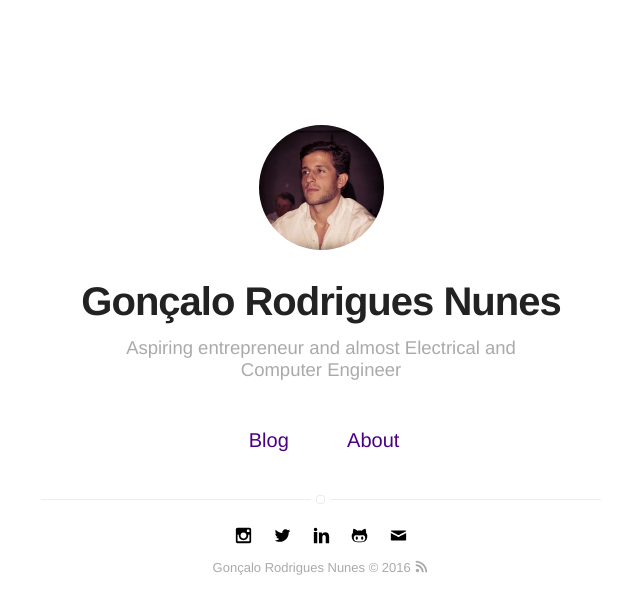
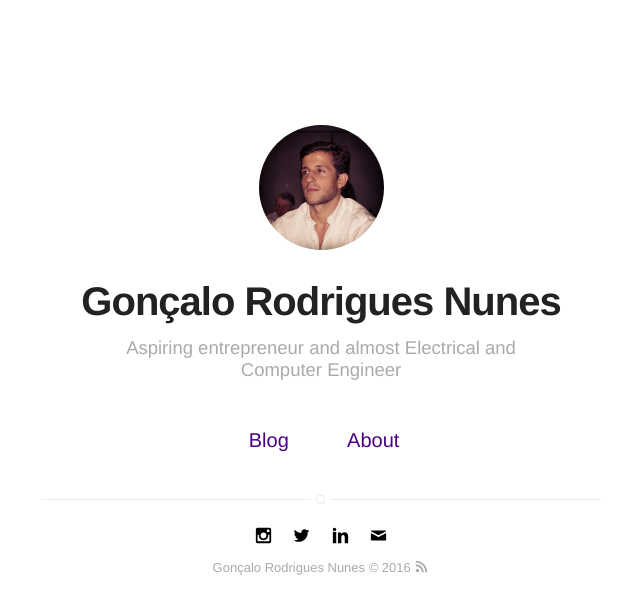
Before and after one commit to Gorbyy/gorbyy.github.io, a Jekyll site: the page built from index.html, in a window 1280 px wide. Shown: the top 614 px of the page, without its empty margins (319-959 px from the left). Built offline with Jekyll 4.4.1, drawn with Linux system fonts in a browser that asks for light colours.

Commit message:
Trying to fix github icon

```diff
--- a/_includes/social-links.html
+++ b/_includes/social-links.html
@@ -48,7 +48,7 @@
         </a>
     {% endif %}
 
-    {% if site.github %}
+    {% if site.github == "Gorbyy" %}
         <a class="link" data-title="github.com/{{ site.github }}" href="https://github.com/{{ site.github }}" target="_blank">
             <svg class="icon icon-github"><use xlink:href="#icon-github"></use></svg>
         </a>
```
